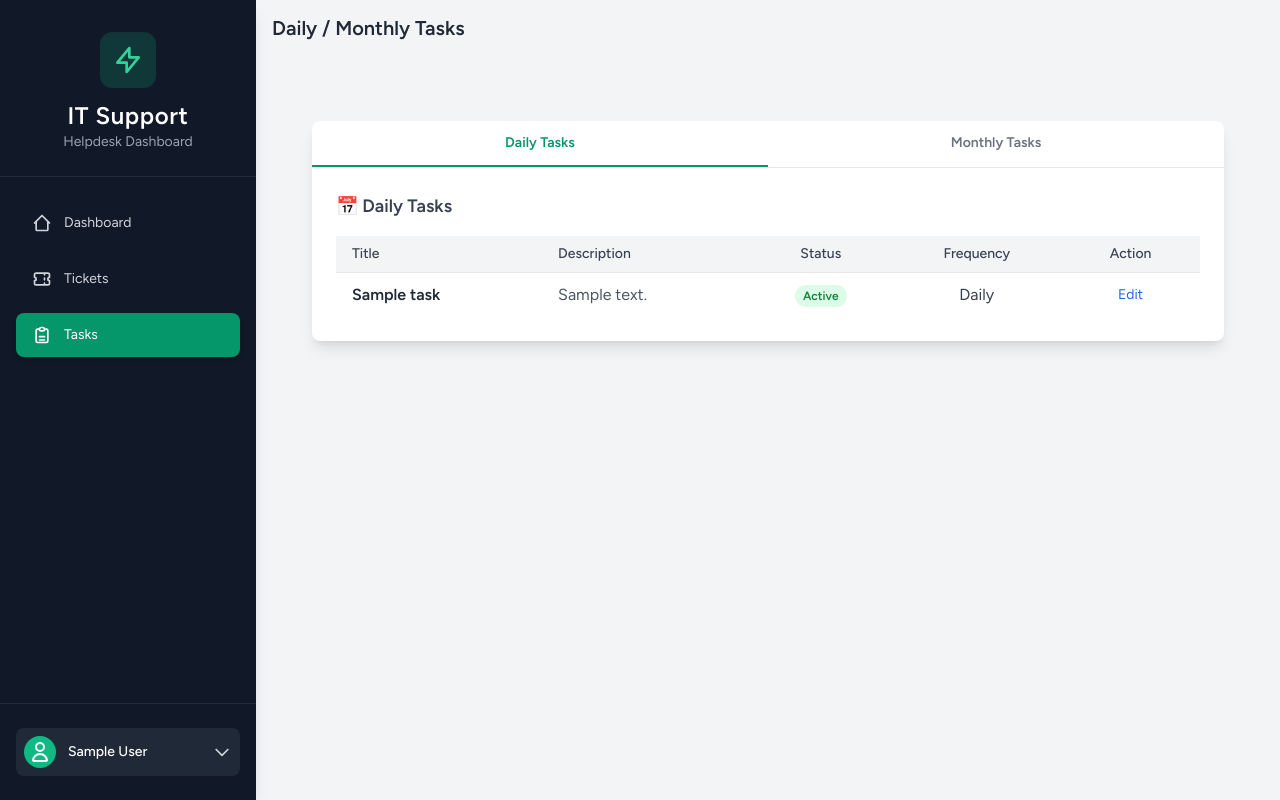
After one commit to Romyadhy/HelpdeskITSupport-System, a Laravel app: page /tasks in a window 1280 px wide. The commit adds this page. Run offline with Laravel 12, Linux system fonts and the light colour scheme; a user stored in the database is signed in; tables that the repository leaves empty hold one stand-in row (values such as "Sample post"); style sheets or scripts are compiled from the project's sources; some libraries are stand-ins or nearby versions.

Commit message:
add task tables, create model, controller and blade for task feature

```diff
--- /dev/null
+++ b/app/Http/Controllers/TaskController.php
@@ -0,0 +1,48 @@
+<?php
+
+namespace App\Http\Controllers;
+
+use App\Models\Task;
+use Illuminate\Http\Request;
+
+class TaskController extends Controller
+{
+    public function index()
+    {
+        // Logic to list tasks
+        $dailyTasks = Task::where('frequency', 'daily')->get();
+        $monthlyTasks = Task::where('frequency', 'monthly')->get();
+
+        return view('frontend.Tasks.index', compact('dailyTasks', 'monthlyTasks'));
+    }
+
+    public function show()
+    {
+        // logic to show detail
+    }
+
+    public function create()
+    {
+        // Logic to show form to create a task
+    }
+
+    public function store(Request $request)
+    {
+        // Logic to store a new task
+    }
+
+    public function edit($id)
+    {
+        // Logic to show form to edit a task
+    }
+
+    public function update(Request $request, $id)
+    {
+        // Logic to update a task
+    }
+
+    public function destroy($id)
+    {
+        // Logic to delete a task
+    }
+}
--- /dev/null
+++ b/app/Models/Task.php
@@ -0,0 +1,18 @@
+<?php
+
+namespace App\Models;
+
+use Illuminate\Database\Eloquent\Factories\HasFactory;
+use Illuminate\Database\Eloquent\Model;
+
+class Task extends Model
+{
+    use HasFactory;
+    protected $table = 'tasks';
+    protected $fillable = [
+        'title',
+        'description',
+        'frequency',
+        'is_active',
+    ];
+}
--- /dev/null
+++ b/resources/views/frontend/Tasks/index.blade.php
@@ -0,0 +1,151 @@
+<x-app-layout>
+    <x-slot name="header">
+        <h2 class="font-semibold text-xl text-gray-800 leading-tight">
+            Daily / Monthly Tasks
+        </h2>
+    </x-slot>
+
+    <div class="py-8">
+        <div class="max-w-7xl mx-auto sm:px-6 lg:px-8">
+            <div class="bg-white shadow-lg rounded-lg overflow-hidden">
+
+                {{-- Tabs Navigation --}}
+                <div class="border-b flex">
+                    <button onclick="showTab('daily')" id="tab-daily"
+                        class="flex-1 py-3 text-center text-sm font-semibold text-emerald-600 border-b-2 border-emerald-600">
+                        Daily Tasks
+                    </button>
+                    <button onclick="showTab('monthly')" id="tab-monthly"
+                        class="flex-1 py-3 text-center text-sm font-semibold text-gray-500 hover:text-emerald-600 border-b-2 border-transparent hover:border-emerald-300">
+                        Monthly Tasks
+                    </button>
+                </div>
+
+                {{-- Daily Tasks --}}
+                <div id="daily" class="p-6">
+                    <h3 class="text-lg font-semibold mb-4 text-gray-700">📅 Daily Tasks</h3>
+
+                    @if($dailyTasks->isEmpty())
+                        <p class="text-gray-500 italic">Belum ada tugas harian yang terdaftar.</p>
+                    @else
+                        <div class="overflow-x-auto">
+                            <table class="min-w-full divide-y divide-gray-200">
+                                <thead class="bg-gray-100">
+                                    <tr>
+                                        <th class="px-4 py-2 text-left text-sm font-medium text-gray-700">Title</th>
+                                        <th class="px-4 py-2 text-left text-sm font-medium text-gray-700">Description</th>
+                                        <th class="px-4 py-2 text-center text-sm font-medium text-gray-700">Status</th>
+                                        <th class="px-4 py-2 text-center text-sm font-medium text-gray-700">Frequency</th>
+                                        <th class="px-4 py-2 text-center text-sm font-medium text-gray-700">Action</th>
+                                    </tr>
+                                </thead>
+                                <tbody class="divide-y divide-gray-100">
+                                    @foreach($dailyTasks as $task)
+                                        <tr class="hover:bg-gray-50">
+                                            <td class="px-4 py-2 text-gray-800 font-semibold">{{ $task->title }}</td>
+                                            <td class="px-4 py-2 text-gray-600">{{ $task->description ?? '-' }}</td>
+                                            <td class="px-4 py-2 text-center">
+                                                @if($task->is_active)
+                                                    <span class="px-2 py-1 text-xs font-semibold text-green-700 bg-green-100 rounded-full">
+                                                        Active
+                                                    </span>
+                                                @else
+                                                    <span class="px-2 py-1 text-xs font-semibold text-gray-700 bg-gray-200 rounded-full">
+                                                        Inactive
+                                                    </span>
+                                                @endif
+                                            </td>
+                                            <td class="px-4 py-2 text-center capitalize text-gray-700">
+                                                {{ $task->frequency }}
+                                            </td>
+                                            <td class="px-4 py-2 text-center">
+                                                <a href="{{ route('tasks.edit', $task->id) }}"
+                                                    class="inline-block px-3 py-1 text-sm text-blue-600 hover:text-blue-800">
+                                                    Edit
+                                                </a>
+                                            </td>
+                                        </tr>
+                                    @endforeach
+                                </tbody>
+                            </table>
+                        </div>
+                    @endif
+                </div>
+
+                {{-- Monthly Tasks --}}
+                <div id="monthly" class="p-6 hidden">
+                    <h3 class="text-lg font-semibold mb-4 text-gray-700">🗓️ Monthly Tasks</h3>
+
+                    @if($monthlyTasks->isEmpty())
+                        <p class="text-gray-500 italic">Belum ada tugas bulanan yang terdaftar.</p>
+                    @else
+                        <div class="overflow-x-auto">
+                            <table class="min-w-full divide-y divide-gray-200">
+                                <thead class="bg-gray-100">
+                                    <tr>
+                                        <th class="px-4 py-2 text-left text-sm font-medium text-gray-700">Title</th>
+                                        <th class="px-4 py-2 text-left text-sm font-medium text-gray-700">Description</th>
+                                        <th class="px-4 py-2 text-center text-sm font-medium text-gray-700">Status</th>
+                                        <th class="px-4 py-2 text-center text-sm font-medium text-gray-700">Frequency</th>
+                                        <th class="px-4 py-2 text-center text-sm font-medium text-gray-700">Action</th>
+                                    </tr>
+                                </thead>
+                                <tbody class="divide-y divide-gray-100">
+                                    @foreach($monthlyTasks as $task)
+                                        <tr class="hover:bg-gray-50">
+                                            <td class="px-4 py-2 text-gray-800 font-semibold">{{ $task->title }}</td>
+                                            <td class="px-4 py-2 text-gray-600">{{ $task->description ?? '-' }}</td>
+                                            <td class="px-4 py-2 text-center">
+                                                @if($task->is_active)
+                                                    <span class="px-2 py-1 text-xs font-semibold text-green-700 bg-green-100 rounded-full">
+                                                        Active
+                                                    </span>
+                                                @else
+                                                    <span class="px-2 py-1 text-xs font-semibold text-gray-700 bg-gray-200 rounded-full">
+                                                        Inactive
+                                                    </span>
+                                                @endif
+                                            </td>
+                                            <td class="px-4 py-2 text-center capitalize text-gray-700">
+                                                {{ $task->frequency }}
+                                            </td>
+                                            <td class="px-4 py-2 text-center">
+                                                <a href="{{ route('tasks.edit', $task->id) }}"
+                                                    class="inline-block px-3 py-1 text-sm text-blue-600 hover:text-blue-800">
+                                                    Edit
+                                                </a>
+                                            </td>
+                                        </tr>
+                                    @endforeach
+                                </tbody>
+                            </table>
+                        </div>
+                    @endif
+                </div>
+
+            </div>
+        </div>
+    </div>
+
+    {{-- Simple JS to switch tabs --}}
+    <script>
+        function showTab(tab) {
+            const daily = document.getElementById('daily');
+            const monthly = document.getElementById('monthly');
+            const tabDaily = document.getElementById('tab-daily');
+            const tabMonthly = document.getElementById('tab-monthly');
+
+            if (tab === 'daily') {
+                daily.classList.remove('hidden');
+                monthly.classList.add('hidden');
+                tabDaily.classList.add('text-emerald-600', 'border-emerald-600');
+                tabMonthly.classList.remove('text-emerald-600', 'border-emerald-600');
+            } else {
+                monthly.classList.remove('hidden');
+                daily.classList.add('hidden');
+                tabMonthly.classList.add('text-emerald-600', 'border-emerald-600');
+                tabDaily.classList.remove('text-emerald-600', 'border-emerald-600');
+            }
+        }
+    </script>
+</x-app-layout>
--- a/resources/views/layouts/sidebar.blade.php
+++ b/resources/views/layouts/sidebar.blade.php
@@ -60,6 +60,24 @@
                 <span class="text-sm">Tickets</span>
             </a>
 
+            {{-- Tasks --}}
+            {{-- @can('view_tasks') --}}
+            @hasanyrole('admin|support|manager')
+            <a href="{{ route('tasks.index') }}"
+                class="flex items-center px-4 py-3 rounded-lg transition-all duration-200
+                {{ is_active(['tasks.index'])
+                            ? 'bg-emerald-600 text-white shadow-md'
+                            : 'text-gray-300 hover:bg-gray-800 hover:text-white' }}">
+                    <svg class="w-5 h-5 mr-3" fill="none" stroke="currentColor" stroke-width="2"
+                    viewBox="0 0 24 24">
+                    <path stroke-linecap="round" stroke-linejoin="round"
+                    d="M9 5H7a2 2 0 00-2 2v12a2 2 0 002 2h10a2 2 0 002-2V7a2 2 0 00-2-2h-2M9 5a2 2 0 002 2h2a2 2 0 002-2M9 5a2 2 0 012-2h2a2 2 0 012 2m-6 9h6m-6 4h6">
+                </path>
+                </svg>
+                <span class="text-sm">Tasks</span>
+            </a>
+            @endhasanyrole
+
         </nav>
 
         <!-- User Profile -->
--- a/routes/web.php
+++ b/routes/web.php
@@ -1,6 +1,7 @@
 <?php
 
 use App\Http\Controllers\ProfileController;
+use App\Http\Controllers\TaskController;
 use App\Http\Controllers\TicketController;
 use Illuminate\Support\Facades\Route;
 
@@ -43,6 +44,15 @@ Route::middleware('auth')->group(function () {
     Route::post('/tickets/{ticket}/close', [TicketController::class, 'close'])->name('tickets.close');
     Route::post('tickets/{ticket}/escalate', [TicketController::class, 'escalate'])->name('tickets.escalate');
     Route::post('/tickets/{ticket}/handle-escalated', [TicketController::class, 'handleEscalated'])->name('tickets.handleEscalated');
+
+    // Tasks Route
+    Route::get('/tasks', [TaskController::class, 'index'])->name('tasks.index');
+    Route::get('/tasks/create', [TaskController::class, 'create'])->name('tasks.create');
+    Route::post('/tasks/store', [TaskController::class, 'store'])->name('tasks.store');
+    Route::get('/tasks/{ticket}/edit', [TaskController::class, 'edit'])->name('tasks.edit');
+    Route::patch('/tasks/{ticket}', [TaskController::class, 'update'])->name('tasks.update');
+    Route::get('/tasks/{ticket}', [TaskController::class, 'show'])->name('tasks.show');
+    Route::delete('/tasks/{ticket}', [TaskController::class, 'destroy'])->name('tasks.destroy');
 });
 
 require __DIR__.'/auth.php';
```
Also changed, not shown: database/seeders/AddPermissionTasks.php (added, +58 -0 lines), database/seeders/TaskSeeder.php (added, +25 -0 lines), database/migrations/2025_10_13_051207_create_tasks_table.php (added).
